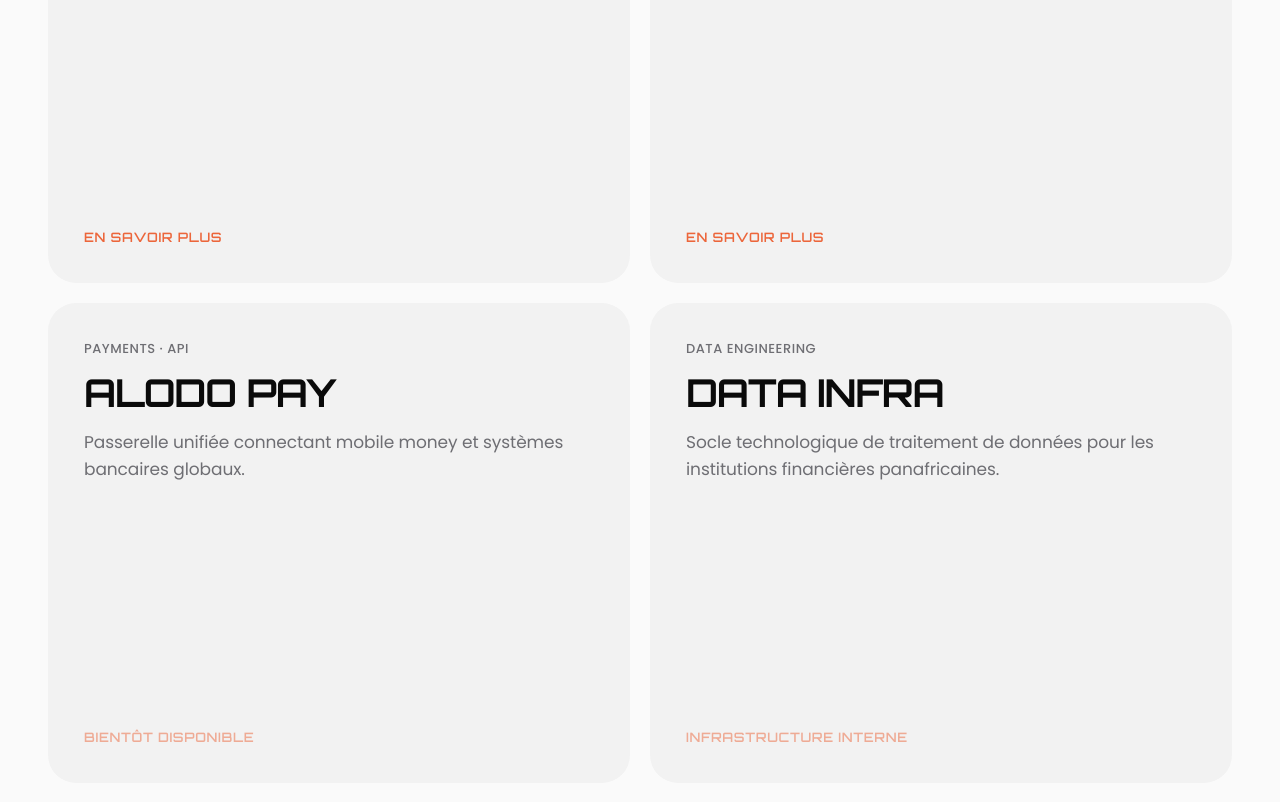
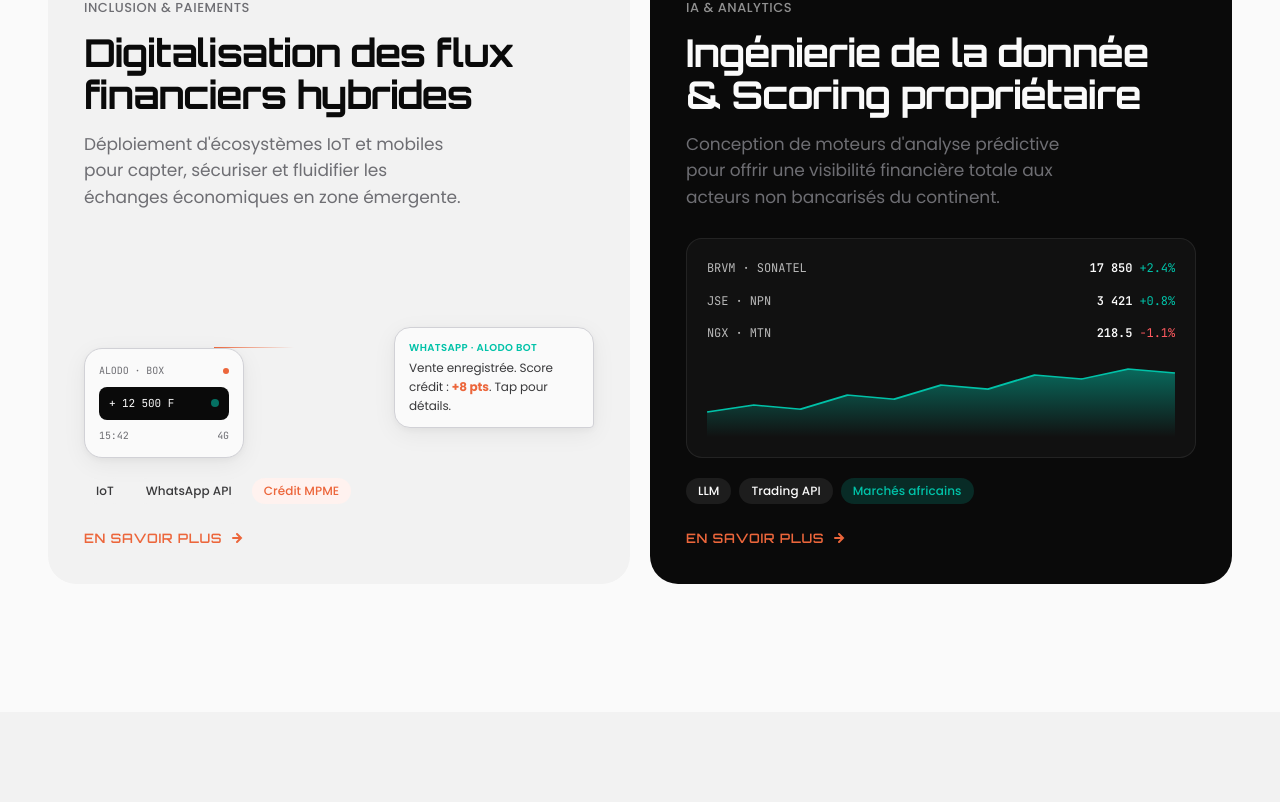
Before and after one commit to DANDJIGermain/alodo_tech_example, a Next.js app: page / in a window 1280 px wide. Shown: the part 1258-2060 px from the top of the page. Built offline with nearby package versions, Linux system fonts and the light colour scheme.

Commit message:
refactor: update homepage hero copy and redesign product showcase cards with visual components

```diff
--- a/src/app/page.tsx
+++ b/src/app/page.tsx
@@ -138,8 +138,8 @@
           <div className="container">
             <div className="reveal">
             </div>
-            <h1 className="display reveal" data-delay="1" style={{ whiteSpace: "nowrap", fontSize: "clamp(28px, 5vw, 64px)" }}>
-              Bâtir le futur de l'Afrique digitale.
+            <h1 className="display reveal" data-delay="1">
+              L'infrastructure <span className="accent">digitale</span> de l'économie réelle.
             </h1>
             <p className="lead reveal" data-delay="2" style={{ maxWidth: "720px", marginTop: "24px" }}>
               ALODO TECH conçoit les socles technologiques qui connectent l'économie informelle
@@ -185,45 +185,72 @@
             </div>
 
             <div className="product-cards">
-              {/* ALODO */}
+              {/* ALODO card */}
               <Link href="/products/alodo" className="product-card reveal">
-                <div className="label">Fintech · IoT</div>
-                <h3>ALODO</h3>
-                <p className="muted">
-                  Infrastructure d'inclusion financière connectant les MPME au système financier mondial via l'IoT.
+                <div className="label">Inclusion & Paiements</div>
+                <h3>Digitalisation des flux<br />financiers hybrides</h3>
+                <p className="muted" style={{ margin: 0, maxWidth: "36ch" }}>
+                  Déploiement d'écosystèmes IoT et mobiles pour capter, sécuriser et
+                  fluidifier les échanges économiques en zone émergente.
                 </p>
-                <span className="read">En savoir plus</span>
+                <div className="alodo-visual">
+                  <div className="alodo-box">
+                    <div className="ledge">
+                      <span>ALODO · BOX</span>
+                      <span className="dot blue" style={{ width: "6px", height: "6px", borderRadius: "50%", background: "var(--primary)" }}></span>
+                    </div>
+                    <div className="screen">
+                      <span>+ 12 500 F</span>
+                      <span className="dot"></span>
+                    </div>
+                    <div className="ledge"><span>15:42</span><span>4G</span></div>
+                  </div>
+                  <div className="alodo-flow"></div>
+                  <div className="alodo-chat">
+                    <div className="small">WHATSAPP · ALODO BOT</div>
+                    <div>Vente enregistrée. Score crédit : <b style={{ color: "var(--primary)" }}>+8 pts</b>. Tap pour détails.</div>
+                  </div>
+                </div>
+                <div className="tag-row">
+                  <span className="tag">IoT</span>
+                  <span className="tag">WhatsApp API</span>
+                  <span className="tag blue">Crédit MPME</span>
+                </div>
+                <span className="read">En savoir plus <svg className="arrow" width="14" height="14" viewBox="0 0 14 14" fill="none" stroke="currentColor" strokeWidth="2" strokeLinecap="round"><path d="M3 7h8M7 3l4 4-4 4" /></svg></span>
               </Link>
 
-              {/* COINAI */}
-              <Link href="/products/coinai" className="product-card reveal" data-delay="1">
-                <div className="label">AI · Markets</div>
-                <h3>COINAI</h3>
-                <p className="muted">
-                  Intelligence artificielle prédictive pour l'optimisation des investissements sur les bourses africaines.
+              {/* COINAI card */}
+              <Link href="/products/coinai" className="product-card dark reveal" data-delay="1">
+                <div className="label">IA & Analytics</div>
+                <h3>Ingénierie de la donnée<br />& Scoring propriétaire</h3>
+                <p className="muted" style={{ margin: 0, maxWidth: "36ch" }}>
+                  Conception de moteurs d'analyse prédictive pour offrir une visibilité
+                  financière totale aux acteurs non bancarisés du continent.
                 </p>
-                <span className="read">En savoir plus</span>
+                <div className="coinai-visual">
+                  <div className="coinai-row"><span className="ticker">BRVM · SONATEL</span><span><span className="price">17 850</span> <span className="delta">+2.4%</span></span></div>
+                  <div className="coinai-row"><span className="ticker">JSE · NPN</span><span><span className="price">3 421</span> <span className="delta">+0.8%</span></span></div>
+                  <div className="coinai-row"><span className="ticker">NGX · MTN</span><span><span className="price">218.5</span> <span className="delta neg">−1.1%</span></span></div>
+                  <div className="coinai-chart">
+                    <svg viewBox="0 0 200 80" preserveAspectRatio="none">
+                      <defs>
+                        <linearGradient id="cg" x1="0" x2="0" y1="0" y2="1">
+                          <stop offset="0%" stopColor="#00C2A8" stopOpacity=".5" />
+                          <stop offset="100%" stopColor="#00C2A8" stopOpacity="0" />
+                        </linearGradient>
+                      </defs>
+                      <path d="M0,55 L20,48 L40,52 L60,38 L80,42 L100,28 L120,32 L140,18 L160,22 L180,12 L200,16 L200,80 L0,80 Z" fill="url(#cg)" />
+                      <path d="M0,55 L20,48 L40,52 L60,38 L80,42 L100,28 L120,32 L140,18 L160,22 L180,12 L200,16" fill="none" stroke="#00C2A8" strokeWidth="1.5" />
+                    </svg>
+                  </div>
+                </div>
+                <div className="tag-row">
+                  <span className="tag dark">LLM</span>
+                  <span className="tag dark">Trading API</span>
+                  <span className="tag dark" style={{ background: "rgba(0,194,168,.18)", color: "var(--teal)" }}>Marchés africains</span>
+                </div>
+                <span className="read">En savoir plus <svg className="arrow" width="14" height="14" viewBox="0 0 14 14" fill="none" stroke="currentColor" strokeWidth="2" strokeLinecap="round"><path d="M3 7h8M7 3l4 4-4 4" /></svg></span>
               </Link>
-
-              {/* ALODO PAY */}
-              <div className="product-card reveal" data-delay="2">
-                <div className="label">Payments · API</div>
-                <h3>ALODO PAY</h3>
-                <p className="muted">
-                  Passerelle unifiée connectant mobile money et systèmes bancaires globaux.
-                </p>
-                <span className="read" style={{ opacity: 0.5 }}>Bientôt disponible</span>
-              </div>
-
-              {/* DATA INFRA */}
-              <div className="product-card reveal" data-delay="3">
-                <div className="label">Data Engineering</div>
-                <h3>DATA INFRA</h3>
-                <p className="muted">
-                  Socle technologique de traitement de données pour les institutions financières panafricaines.
-                </p>
-                <span className="read" style={{ opacity: 0.5 }}>Infrastructure interne</span>
-              </div>
             </div>
           </div>
         </section>
```
